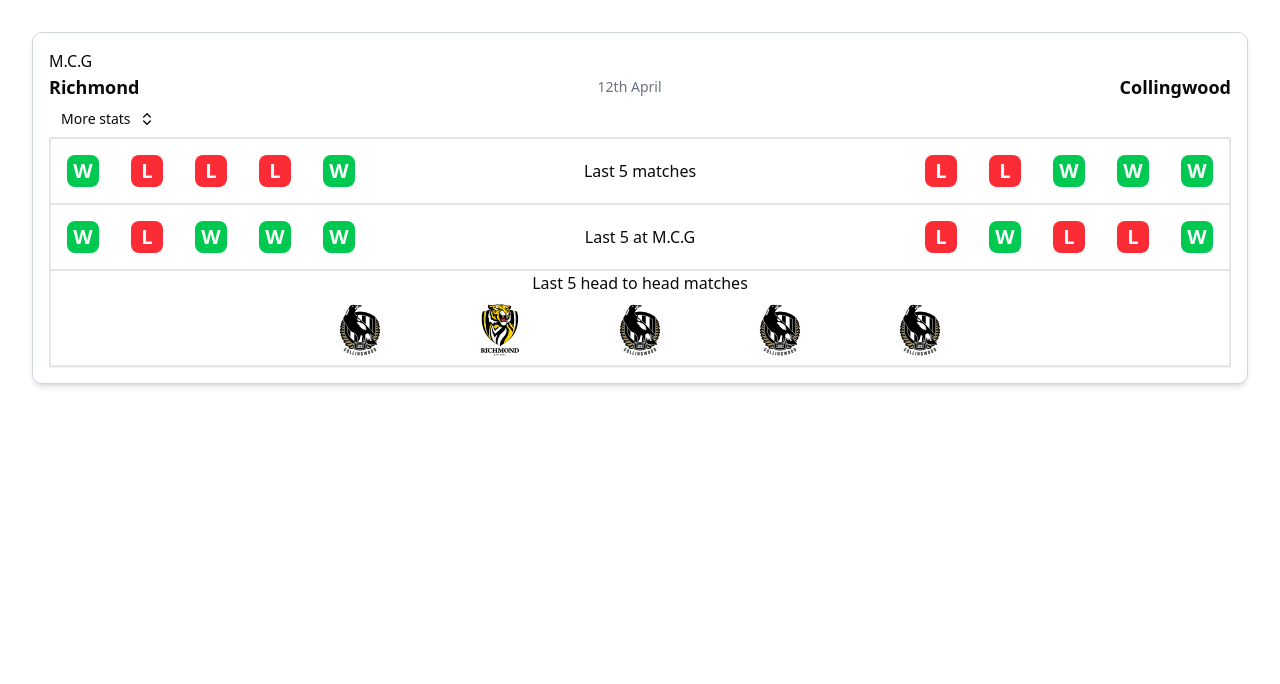
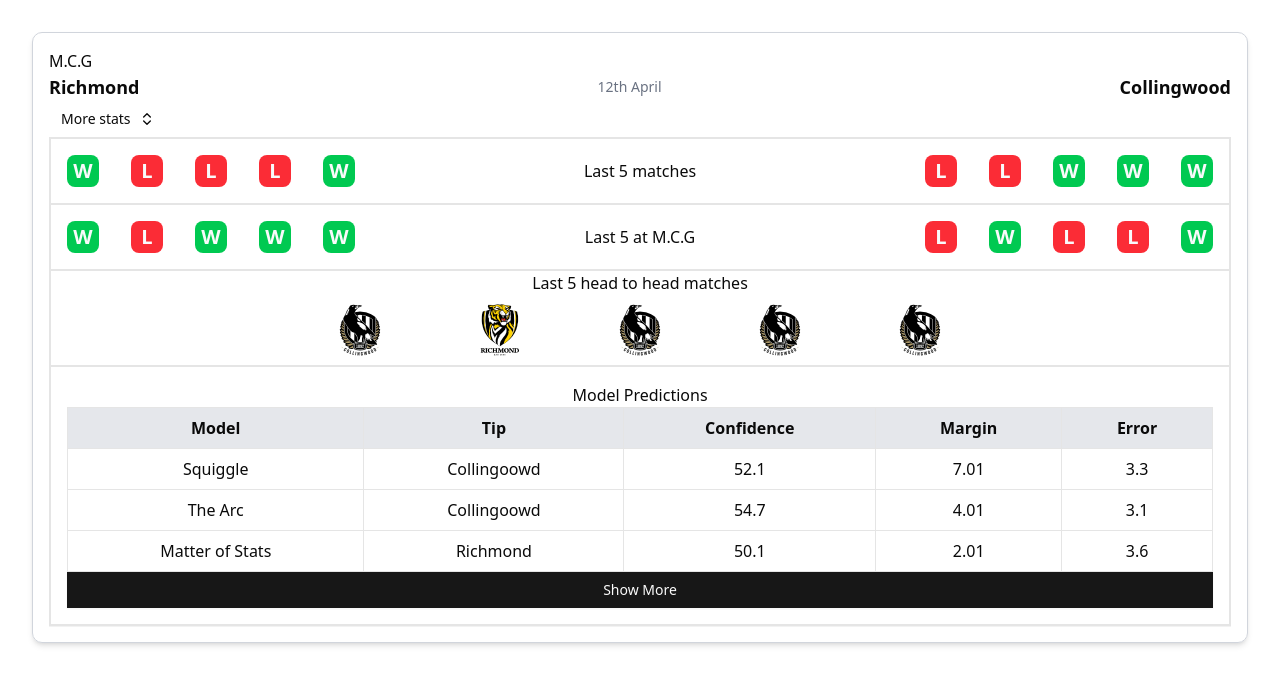
Before and after one commit to dane3018/tipping-assistant, a Next.js app: page / in a window 1280 px wide. Both pictures are taken after a click on the button "More stats". Shown: the top 684 px of the page. Built offline with nearby package versions, Linux system fonts and the light colour scheme.

Commit message:
added basic model prediction UI

```diff
--- a/src/app/page.tsx
+++ b/src/app/page.tsx
@@ -19,6 +19,7 @@
 import { ChevronsUpDown, Ghost } from "lucide-react";
 import HeadToHead from "@/components/headToHead";
 import Last5 from "@/components/last5";
+import Models from "@/components/Models";
 
 const mockGames = [
   {
@@ -39,6 +40,30 @@
     },
   },
 ];
+
+const mockModels = [
+  {
+    modelName: "Squiggle",
+  winTeam: "Collingoowd",
+  confidence: 52.1,
+  margin: 7.01,
+  err: 3.3,
+  },
+  {
+    modelName: "The Arc",
+  winTeam: "Collingoowd",
+  confidence: 54.7,
+  margin: 4.01,
+  err: 3.1,
+  },
+  {
+    modelName: "Matter of Stats",
+  winTeam: "Richmond",
+  confidence: 50.1,
+  margin: 2.01,
+  err: 3.6,
+  }
+]
 
 export default function Page() {
   const [isOpen, setIsOpen] = React.useState(false);
@@ -78,6 +103,36 @@
               ateamName="Richmond"
               h2h={[true, false, true, true, true]}
             ></HeadToHead>
+            {/* <div className="shadow-2xs border-2 p-4">
+              <h2 className="flex justify-center">Model Predictions</h2>
+
+              <table className="table-auto border-collapse text-center w-full">
+                <thead>
+                  <tr className="bg-gray-200">
+                    <th className="border px-4 py-2">Model</th>
+                    <th className="border px-4 py-2">Tip</th>
+                    <th className="border px-4 py-2">Confidence</th>
+                    <th className="border px-4 py-2">Margin</th>
+                    <th className="border px-4 py-2">Error</th>
+                  </tr>
+                </thead>
+                <tbody>
+                  {[...Array(3)].map((_, rowIndex) => (
+                    <tr key={rowIndex}>
+                      {[...Array(5)].map((_, colIndex) => (
+                        <td key={colIndex} className="border px-4 py-2">
+                          Row {rowIndex + 1}, Col {colIndex + 1}
+                        </td>
+                      ))}
+                    </tr>
+                  ))}
+                </tbody>
+              </table>
+              <Button className="w-full rounded-none"> Show More</Button>
+            </div> */}
+            <Models models={mockModels}>
+
+            </Models>
           </div>
         </CollapsibleContent>
       </Collapsible>
--- /dev/null
+++ b/src/components/Models.tsx
@@ -0,0 +1,45 @@
+import { Button } from "./ui/button";
+
+interface model {
+  modelName: string;
+  winTeam: string;
+  confidence: number;
+  margin: number;
+  err: number;
+}
+
+interface modelProps {
+    models: model[]
+}
+
+export default function Models(props: modelProps) {
+  return (
+    <div className="shadow-2xs border-2 p-4">
+      <h2 className="flex justify-center">Model Predictions</h2>
+
+      <table className="table-auto border-collapse text-center w-full">
+        <thead>
+          <tr className="bg-gray-200">
+            <th className="border px-4 py-2">Model</th>
+            <th className="border px-4 py-2">Tip</th>
+            <th className="border px-4 py-2">Confidence</th>
+            <th className="border px-4 py-2">Margin</th>
+            <th className="border px-4 py-2">Error</th>
+          </tr>
+        </thead>
+        <tbody>
+          {props.models.map((model, rowIndex) => (
+            <tr key={rowIndex}>
+              <td className="border px-4 py-2">{model.modelName}</td>
+              <td className="border px-4 py-2">{model.winTeam}</td>
+              <td className="border px-4 py-2">{model.confidence}</td>
+              <td className="border px-4 py-2">{model.margin}</td>
+              <td className="border px-4 py-2">{model.err}</td>
+            </tr>
+          ))}
+        </tbody>
+      </table>
+      <Button className="w-full rounded-none"> Show More</Button>
+    </div>
+  );
+}
--- a/src/components/headToHead.tsx
+++ b/src/components/headToHead.tsx
@@ -8,7 +8,7 @@
 
 export default function HeadToHead(props: h2hProps) {
   return (
-    <div className="shadow-2xs border-2">
+    <div className="shadow-2xs border-t-2 border-x-2">
       <h2 className="flex justify-center">Last 5 head to head matches </h2>
       <div className="flex justify-center">
         {props.h2h.map((homeWin, index) => (
```
